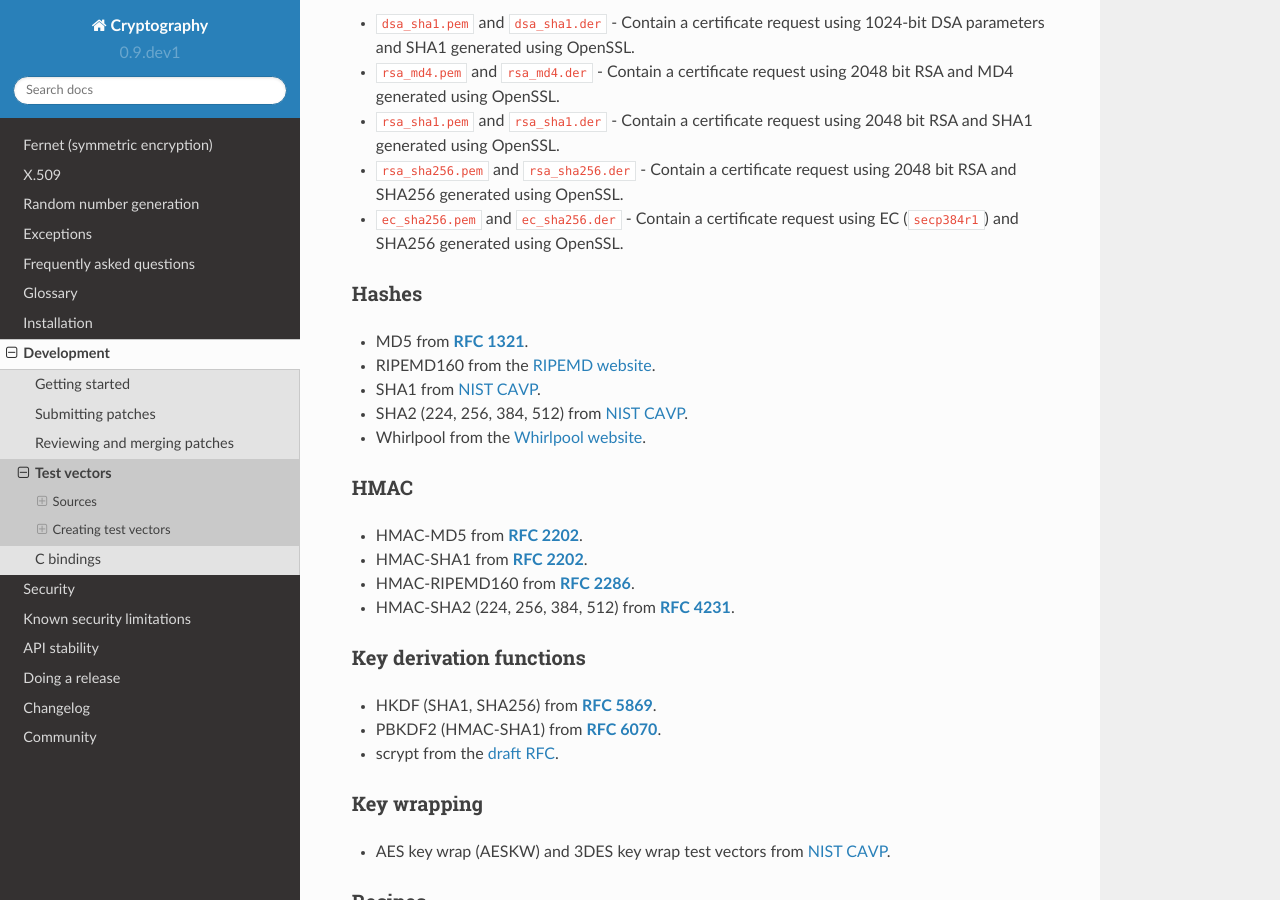
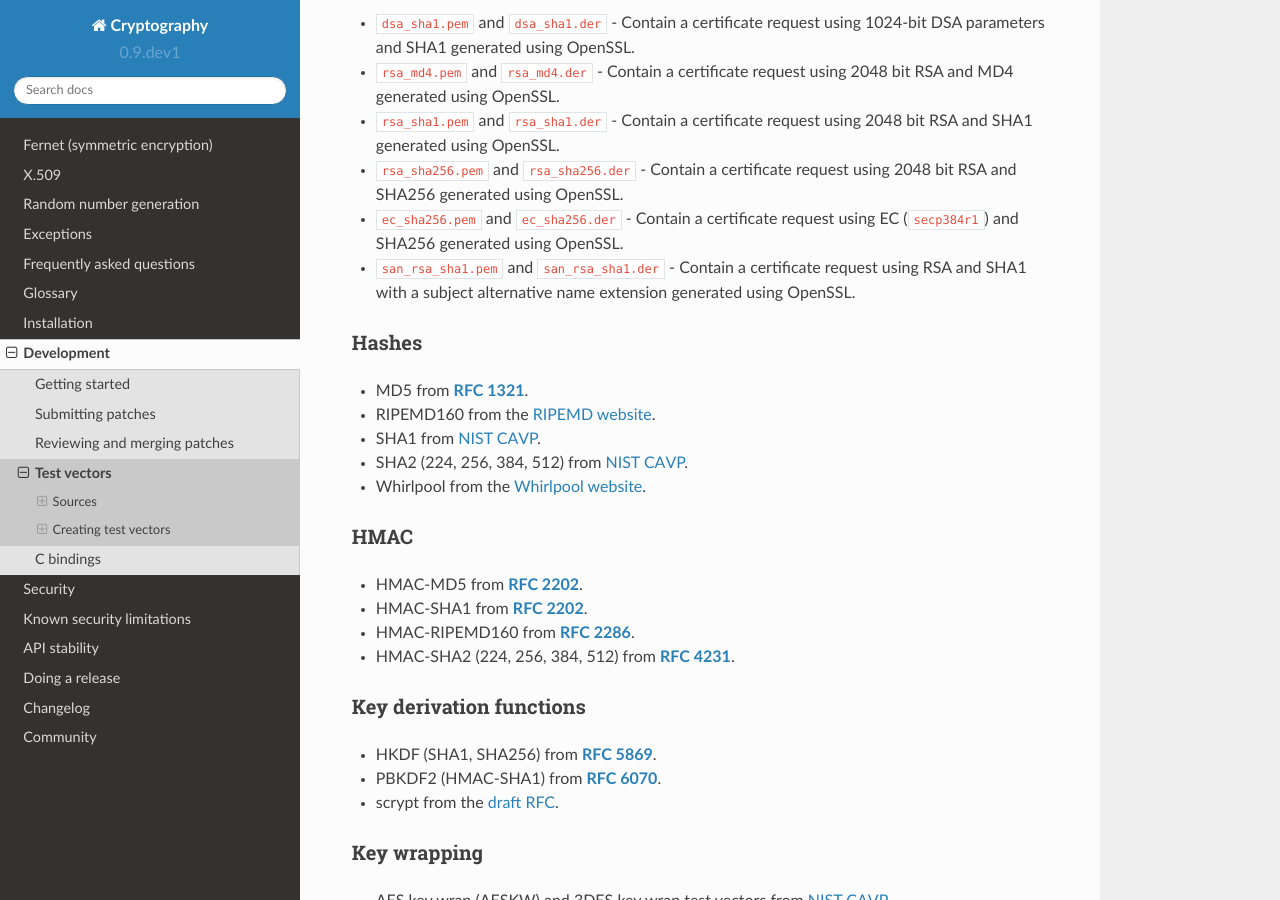
Before and after one commit to WebKing0121/cryptography, a Sphinx documentation site: the page built from docs/development/test-vectors.rst, in a window 1280 px wide and 900 px high, scrolled down 2837 px. Built offline with Sphinx 7.4.7 and the Read the Docs theme 2.0.0, drawn with Linux system fonts in a browser that asks for light colours; pages that are not in the unit, such as notebooks, are missing from menus.

Commit message:
add SAN CSR vectors

```diff
--- a/docs/development/test-vectors.rst
+++ b/docs/development/test-vectors.rst
@@ -146,6 +146,9 @@ Custom X.509 Request Vectors
   using 2048 bit RSA and SHA256 generated using OpenSSL.
 * ``ec_sha256.pem`` and ``ec_sha256.der`` - Contain a certificate request
   using EC (``secp384r1``) and SHA256 generated using OpenSSL.
+* ``san_rsa_sha1.pem`` and ``san_rsa_sha1.der`` - Contain a certificate
+  request using RSA and SHA1 with a subject alternative name extension
+  generated using OpenSSL.
 
 Hashes
 ~~~~~~
```
Also changed, not shown: 2 other files.
